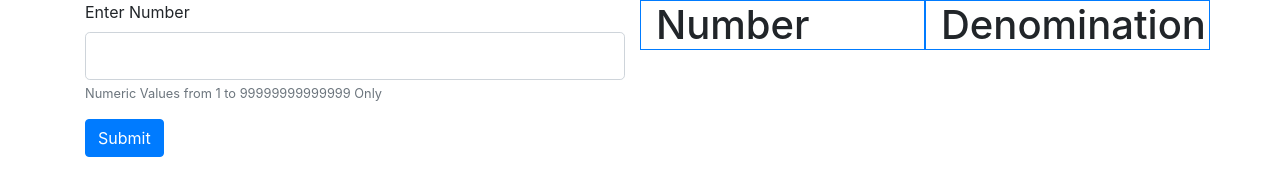
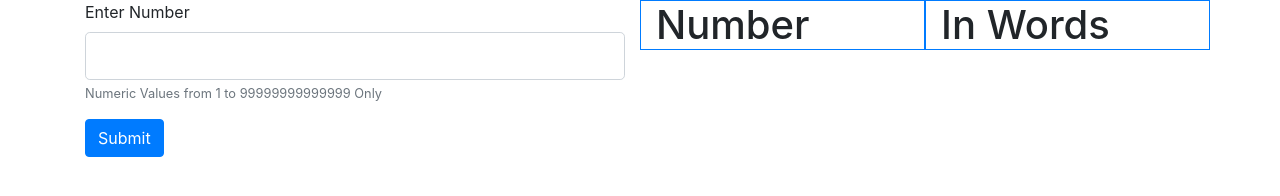
Before and after one commit to PugazharasanC/NumberConversion, a plain HTML site: page index.html in a window 1280 px wide. Drawn offline with nearby package versions, Linux system fonts and the light colour scheme.

Commit message:
Update index.html

```diff
--- a/index.html
+++ b/index.html
@@ -28,7 +28,7 @@
                 <div>
                     <div class="row">
                         <div class="col-6 h1 border border-primary">Number</div>
-                        <div class="col-6 h1 border border-primary">Denomination</div>
+                        <div class="col-6 h1 border border-primary">In Words</div>
                     </div>
                 </div>
                 <div id = 'history'>
```
